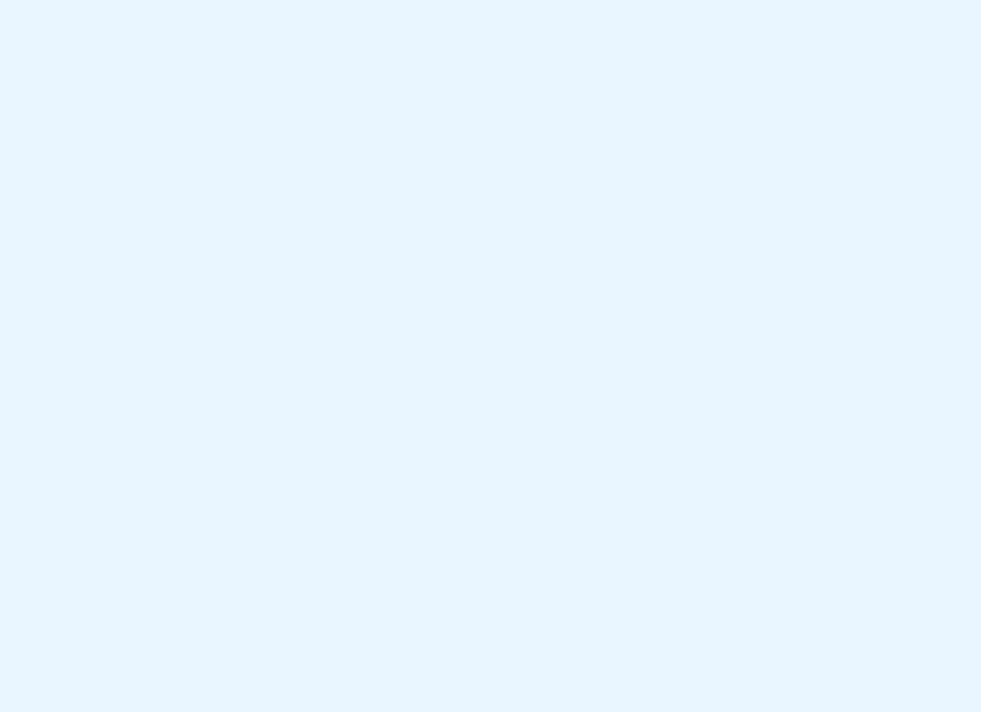
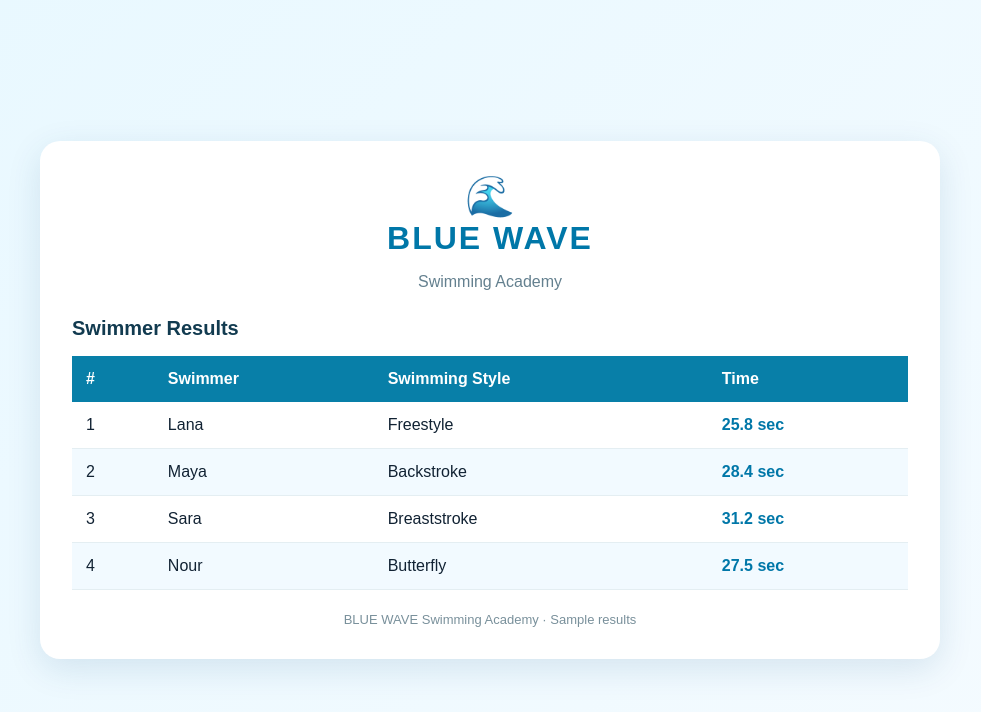
Before and after one commit to mohammadkata098-lang/blue-wave, a plain HTML site: page index.html in a window 1280 px wide. Shown: the whole page, without its empty margins (150-1131 px from the left). Drawn offline with Linux system fonts and the light colour scheme.

Commit message:
Revamp index.html with new styles and layout
Updated styles and structure for improved layout and design.

```diff
--- a/index.html
+++ b/index.html
@@ -6,50 +6,145 @@
 <title>BLUE WAVE Academy</title>
 
 <style>
+* {
+  box-sizing: border-box;
+}
+
 body {
+  margin: 0;
   font-family: Arial, sans-serif;
-  background: #eaf6ff;
-  text-align: center;
-  padding: 30px;
-  color: #123b60;
+  background: linear-gradient(135deg, #e8f8ff, #f5fbff);
+  color: #123;
+  min-height: 100vh;
+  display: flex;
+  align-items: center;
+  justify-content: center;
+  padding: 24px;
 }
 
 .container {
-  max-width: 750px;
-  margin: auto;
+  width: min(900px, 100%);
   background: white;
-  padding: 30px;
-  border-radius: 15px;
-  box-shadow: 0 4px 15px #b5d5e8;
+  border-radius: 20px;
+  padding: 32px;
+  box-shadow: 0 10px 35px rgba(0,70,120,.12);
+}
+
+header {
+  text-align: center;
+  margin-bottom: 26px;
+}
+
+.logo {
+  font-size: 40px;
 }
 
 h1 {
-  color: #0879bd;
-  font-size: 36px;
+  margin: 0;
+  color: #0077a8;
+  letter-spacing: 2px;
+}
+
+.subtitle {
+  color: #64808f;
+}
+
+h2 {
+  color: #123b50;
+  font-size: 20px;
 }
 
 table {
   width: 100%;
   border-collapse: collapse;
-  margin-top: 25px;
 }
 
 th {
-  background: #0879bd;
+  background: #087fa8;
   color: white;
+  text-align: left;
+  padding: 14px;
 }
 
-th, td {
-  padding: 15px;
-  border: 1px solid #c7dce9;
+td {
+  padding: 14px;
+  border-bottom: 1px solid #e4eef2;
 }
 
-tr:nth-child(even) {
-  background: #eaf6ff;
+tbody tr:nth-child(even) {
+  background: #f2faff;
+}
+
+.time {
+  font-weight: bold;
+  color: #0077a8;
 }
 
 footer {
-  margin-top: 25px;
-  color: #0879bd;
+  text-align: center;
+  margin-top: 22px;
+  color: #79909b;
+  font-size: 13px;
 }
-…
+</style>
+</head>
+
+<body>
+<main class="container">
+
+<header>
+<div class="logo">🌊</div>
+<h1>BLUE WAVE</h1>
+<p class="subtitle">Swimming Academy</p>
+</header>
+
+<h2>Swimmer Results</h2>
+
+<table>
+<thead>
+<tr>
+<th>#</th>
+<th>Swimmer</th>
+<th>Swimming Style</th>
+<th>Time</th>
+</tr>
+</thead>
+
+<tbody>
+<tr>
+<td>1</td>
+<td>Lana</td>
+<td>Freestyle</td>
+<td class="time">25.8 sec</td>
+</tr>
+
+<tr>
+<td>2</td>
+<td>Maya</td>
+<td>Backstroke</td>
+<td class="time">28.4 sec</td>
+</tr>
+
+<tr>
+<td>3</td>
+<td>Sara</td>
+<td>Breaststroke</td>
+<td class="time">31.2 sec</td>
+</tr>
+
+<tr>
+<td>4</td>
+<td>Nour</td>
+<td>Butterfly</td>
+<td class="time">27.5 sec</td>
+</tr>
+</tbody>
+</table>
+
+<footer>
+BLUE WAVE Swimming Academy · Sample results
+</footer>
+
+</main>
+</body>
+</html>
```
